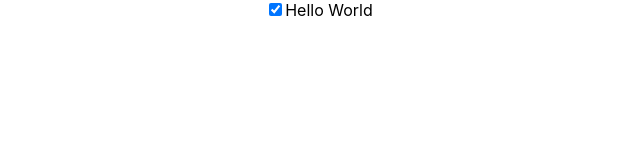
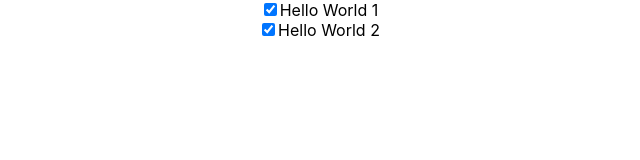
Before and after one commit to jin573/studyReactProgramming, a React (Create React App) app: page / in a window 1280 px wide. Shown: the top 160 px of the page, without its empty margins (321-961 px from the left). Built offline with nearby package versions, Linux system fonts and the light colour scheme.

Commit message:
리스트 형태로 변경해보기

```diff
--- a/src/App.js
+++ b/src/App.js
@@ -3,15 +3,23 @@ import Todo from './Todo';
 import React, { useState } from 'react';
 
 function App() {
-  const[item, setItem] = useState({
+  const[items, setItems] = useState([
+  {
     id:"0",
-    title: "Hello World",
+    title: "Hello World 1",
     done: true
-  })
+  },
+  {
+    id:"1",
+    title: "Hello World 2",
+    done: true
+  }]);
 
+  let todoItems =
+    items.length > 0 && items.map((item) => <Todo item={item} key={item.id} />);
   return (
     <div className='App'>
-      <Todo item={item}/>
+      {todoItems}
     </div>
   );
 }
```
